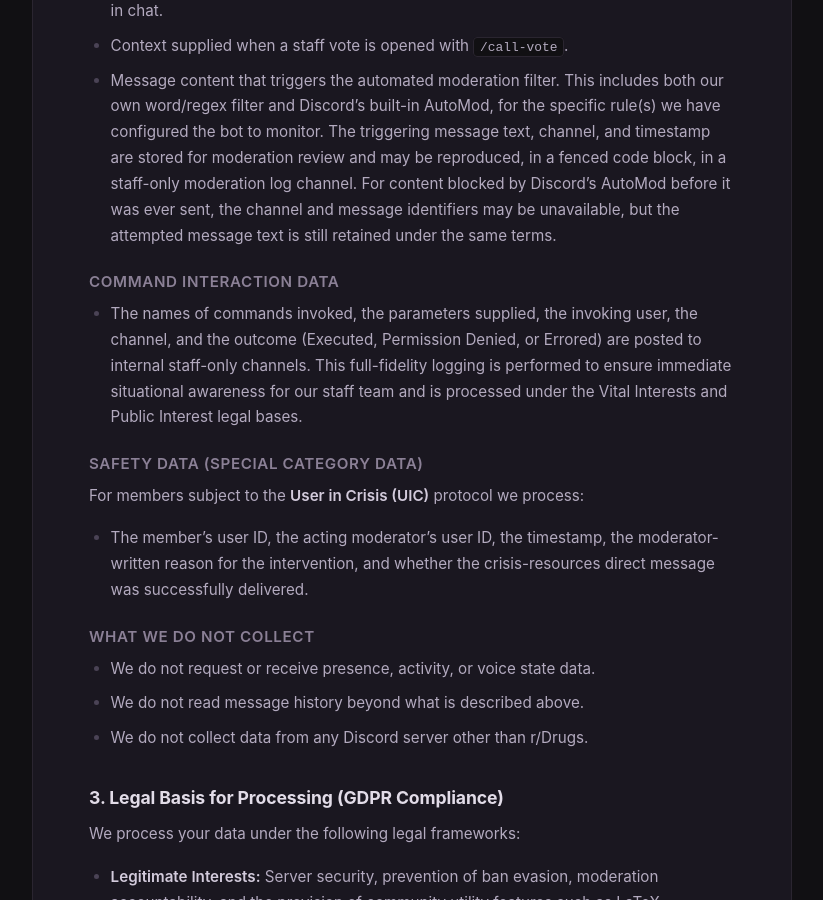
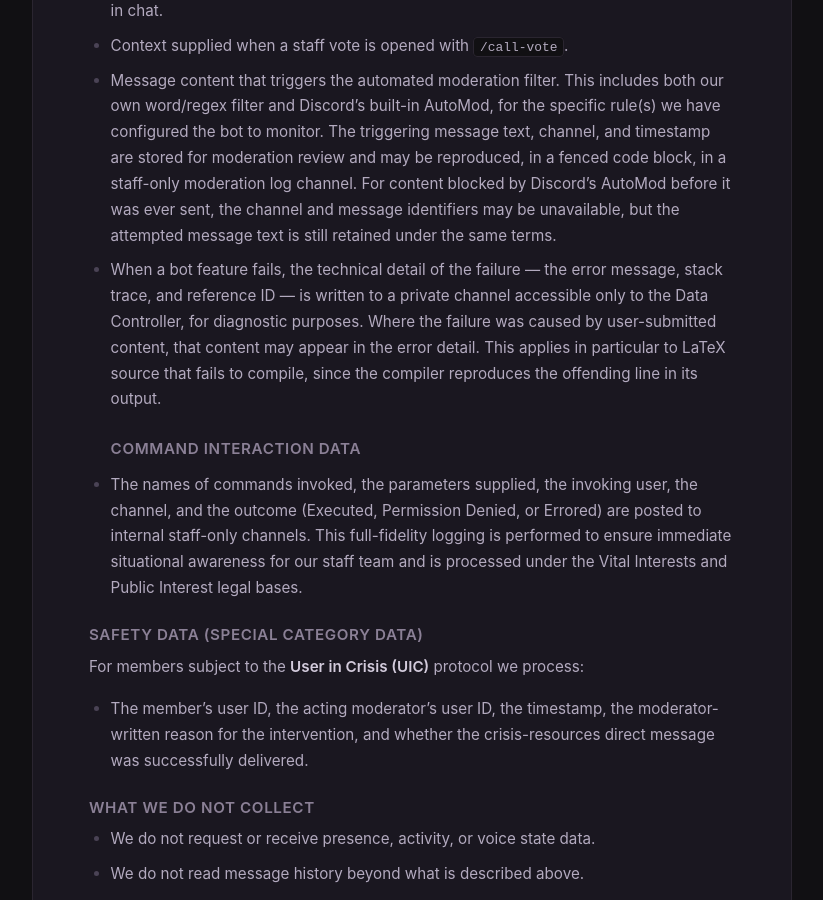
Before and after one commit to emmalt3/rDrugsInstall, a Jekyll site: the page built from PRIVACY.md, in a window 1280 px wide and 900 px high, scrolled down 1406 px. Shown: the whole window, without its empty margins (228-1051 px from the left). Built offline with Jekyll 4.4.1, drawn with Linux system fonts in a browser that asks for light colours; some of the changed text lies outside the part shown.

Commit message:
update PRIVACY.md 2026-08-26T23:00:48.140Z

```diff
--- a/PRIVACY.md
+++ b/PRIVACY.md
@@ -40,7 +40,7 @@ The bot reads the text of messages posted in channels it can access. It does thi
 * LaTeX source and custom document preambles submitted through `/latex` or written in chat.
 * Context supplied when a staff vote is opened with `/call-vote`.
 * Message content that triggers the automated moderation filter. This includes both our own word/regex filter and Discord's built-in AutoMod, for the specific rule(s) we have configured the bot to monitor. The triggering message text, channel, and timestamp are stored for moderation review and may be reproduced, in a fenced code block, in a staff-only moderation log channel. For content blocked by Discord's AutoMod before it was ever sent, the channel and message identifiers may be unavailable, but the attempted message text is still retained under the same terms.
-
+* When a bot feature fails, the technical detail of the failure — the error message, stack trace, and reference ID — is written to a private channel accessible only to the Data Controller, for diagnostic purposes. Where the failure was caused by user-submitted content, that content may appear in the error detail. This applies in particular to LaTeX source that fails to compile, since the compiler reproduces the offending line in its output.
 ### Command Interaction Data
 * The names of commands invoked, the parameters supplied, the invoking user, the channel, and the outcome (Executed, Permission Denied, or Errored) are posted to internal staff-only channels. This full-fidelity logging is performed to ensure immediate situational awareness for our staff team and is processed under the Vital Interests and Public Interest legal bases.
 
@@ -87,6 +87,7 @@ We process your data under the following legal frameworks:
 - **Rotating application log files** — 7 days
 - **Database backups** — 7 days
 - **Automod trigger records** - 90 days
+- **Developer error archive** — 90 days
 
 **Message content specifically** is retained for no more than 7 days in live storage, and no more than approximately 14 days once backup rotation is accounted for.
 
```
